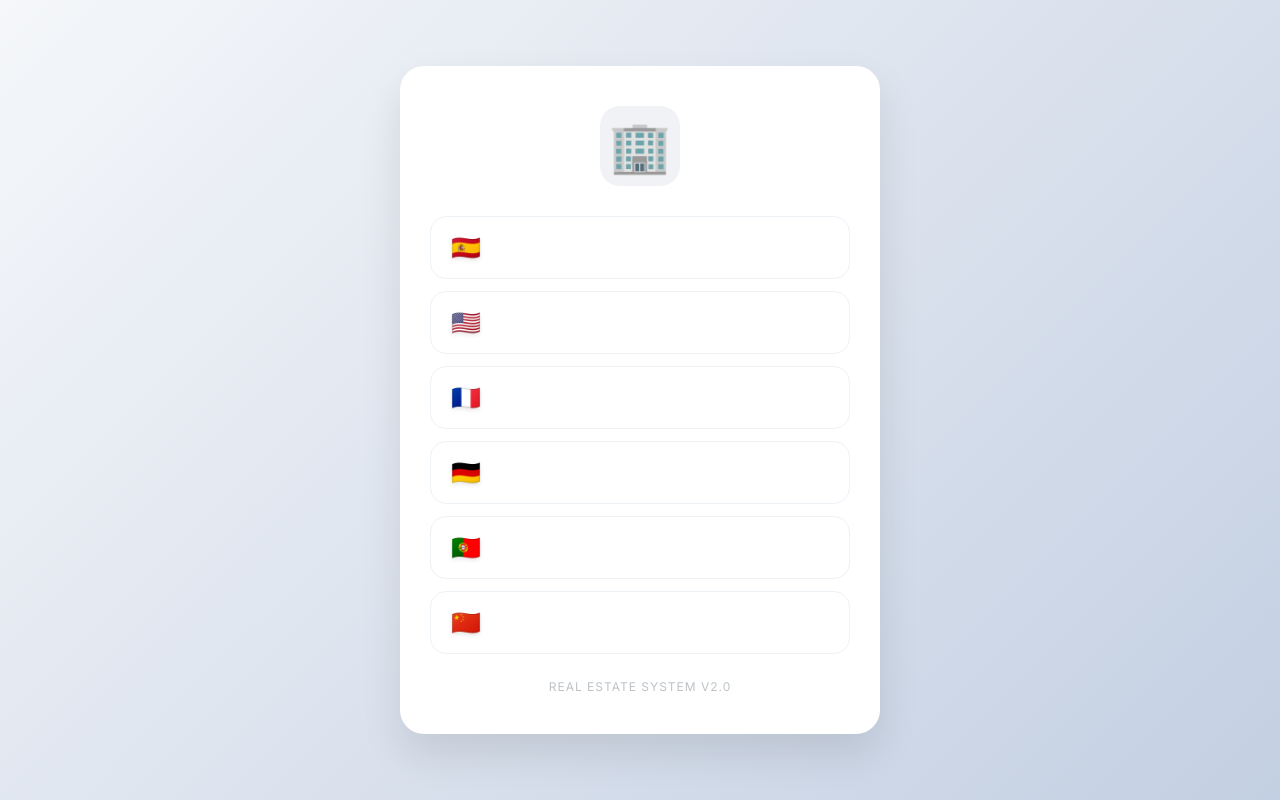
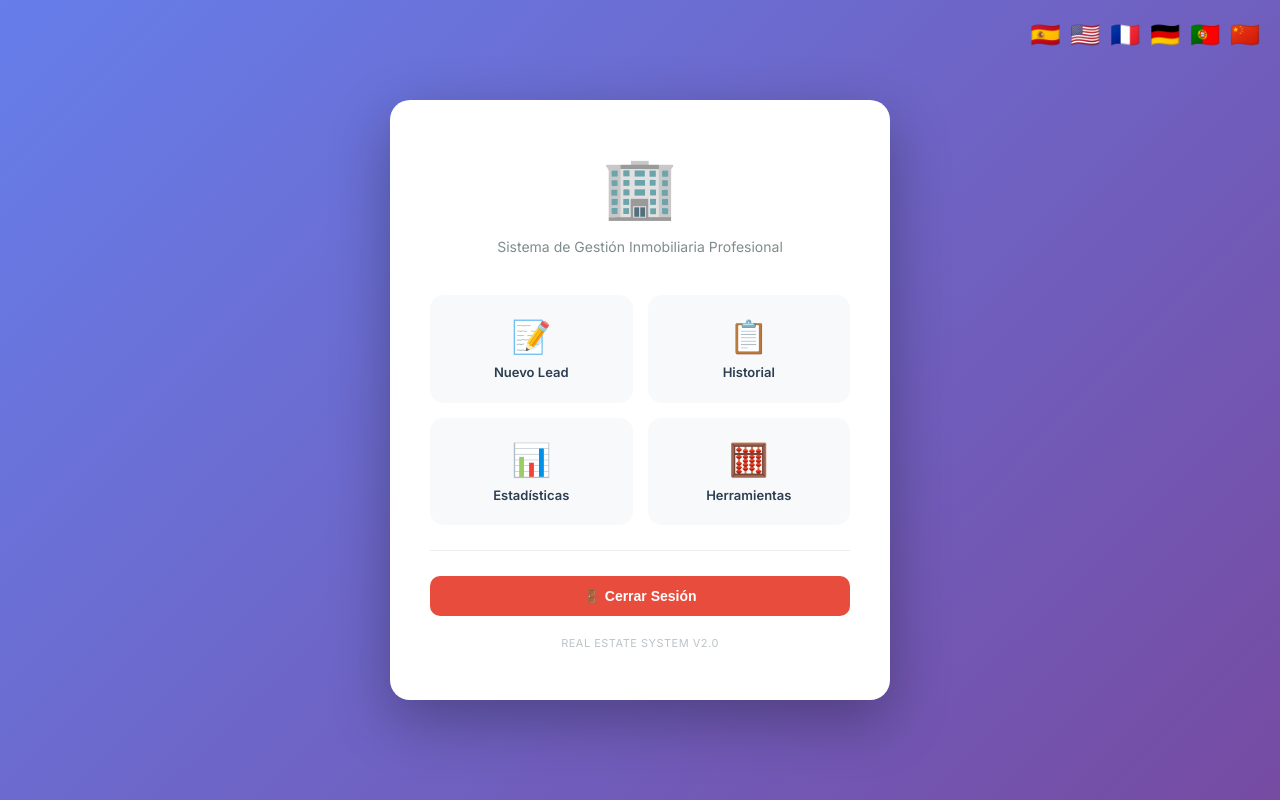
Before and after one commit to DG2028-2029/bot-inmobiliaria-v1, a Flask app: template templates/bienvenida.html in a window 1280 px wide. Run offline with Flask 3, Linux system fonts and the light colour scheme; the template is opened without the code that fills it, so the values that code supplies are empty.

Commit message:
Update bienvenida.html

```diff
--- a/templates/bienvenida.html
+++ b/templates/bienvenida.html
@@ -3,136 +3,238 @@
 <head>
     <meta charset="UTF-8">
     <meta name="viewport" content="width=device-width, initial-scale=1.0">
-    <title>{{ cliente.nombre }} | Select Language</title>
+    <title>{{ cliente.nombre }} | Dashboard</title>
     <link href="https://fonts.googleapis.com/css2?family=Inter:wght@400;600;700&display=swap" rel="stylesheet">
     <style>
         :root {
             --primary: #2c3e50;
             --accent: #3498db;
+            --success: #27ae60;
+            --danger: #e74c3c;
+            --warning: #f39c12;
             --bg: #f8f9fa;
         }
 
-        body {
+        * {
             margin: 0;
             padding: 0;
+            box-sizing: border-box;
+        }
+
+        body {
             font-family: 'Inter', sans-serif;
-            /* Degradado de fondo profesional */
-            background: linear-gradient(135deg, #f5f7fa 0%, #c3cfe2 100%);
+            background: linear-gradient(135deg, #667eea 0%, #764ba2 100%);
+            min-height: 100vh;
             display: flex;
             align-items: center;
             justify-content: center;
-            min-height: 100vh;
+            padding: 20px;
         }
 
-        .card {
+        .selector-idioma {
+            position: absolute;
+            top: 20px;
+            right: 20px;
+            display: flex;
+            gap: 10px;
+        }
+
+        .bandera {
+            font-size: 24px;
+            text-decoration: none;
+            cursor: pointer;
+            transition: 0.2s;
+        }
+
+        .bandera:hover {
+            transform: scale(1.3);
+        }
+
+        .container {
             background: white;
-            width: 90%;
-            max-width: 420px;
-            padding: 40px 30px;
-            border-radius: 24px;
-            box-shadow: 0 20px 40px rgba(0,0,0,0.1);
+            border-radius: 20px;
+            box-shadow: 0 20px 60px rgba(0, 0, 0, 0.3);
+            padding: 50px 40px;
+            max-width: 500px;
+            width: 100%;
+            animation: slideIn 0.5s ease-out;
+        }
+
+        @keyframes slideIn {
+            from {
+                opacity: 0;
+                transform: translateY(30px);
+            }
+            to {
+                opacity: 1;
+                transform: translateY(0);
+            }
+        }
+
+        .header {
             text-align: center;
+            margin-bottom: 40px;
         }
 
         .logo-icon {
-            font-size: 50px;
-            background: #f1f2f6;
-            width: 80px;
-            height: 80px;
-            line-height: 80px;
-            border-radius: 20px;
-            margin: 0 auto 20px;
+            font-size: 60px;
+            margin-bottom: 15px;
         }
 
-        h2 {
+        h1 {
             color: var(--primary);
-            font-size: 24px;
-            margin-bottom: 10px;
+            font-size: 28px;
+            margin-bottom: 8px;
             font-weight: 700;
         }
 
         .subtitle {
             color: #7f8c8d;
-            margin-bottom: 30px;
-            font-size: 15px;
+            font-size: 14px;
         }
 
-        .languages-grid {
+        .menu-grid {
             display: grid;
-            gap: 12px;
+            grid-template-columns: 1fr 1fr;
+            gap: 15px;
+            margin-bottom: 20px;
         }
 
-        .btn-lang {
+        .menu-item {
             display: flex;
+            flex-direction: column;
             align-items: center;
-            padding: 16px 20px;
-            background: #ffffff;
-            border: 1.5px solid #edf2f7;
-            border-radius: 16px;
+            justify-content: center;
+            padding: 20px;
+            background: #f8f9fa;
+            border-radius: 14px;
             text-decoration: none;
             color: var(--primary);
             font-weight: 600;
-            font-size: 16px;
+            font-size: 13px;
             transition: all 0.3s ease;
+            border: 2px solid transparent;
+            cursor: pointer;
         }
 
-        .btn-lang:hover {
+        .menu-item:hover {
+            background: #e8f4f8;
             border-color: var(--accent);
-            background: #f0f7ff;
-            transform: translateY(-2px);
-            box-shadow: 0 4px 12px rgba(52, 152, 219, 0.15);
+            transform: translateY(-4px);
+            box-shadow: 0 8px 20px rgba(52, 152, 219, 0.2);
         }
 
-        .flag-icon {
-            font-size: 24px;
-            margin-right: 15px;
-            filter: drop-shadow(0 2px 2px rgba(0,0,0,0.1));
+        .menu-icon {
+            font-size: 32px;
+            margin-bottom: 8px;
+        }
+
+        .menu-text {
+            text-align: center;
+            line-height: 1.3;
+        }
+
+        .divider {
+            height: 1px;
+            background: #eee;
+            margin: 25px 0;
+        }
+
+        .logout-btn {
+            width: 100%;
+            padding: 12px;
+            background: var(--danger);
+            color: white;
+            border: none;
+            border-radius: 10px;
+            font-weight: 600;
+            cursor: pointer;
+            font-size: 14px;
+            transition: 0.3s;
+        }
+
+        .logout-btn:hover {
+            background: #c0392b;
         }
 
         .footer-text {
-            margin-top: 25px;
-            font-size: 12px;
+            text-align: center;
+            margin-top: 20px;
+            font-size: 11px;
             color: #bdc3c7;
             text-transform: uppercase;
-            letter-spacing: 1px;
+            letter-spacing: 0.5px;
+        }
+
+        @media (max-width: 480px) {
+            .container {
+                padding: 30px 20px;
+            }
+
+            h1 {
+                font-size: 22px;
+            }
+
+            .menu-grid {
+                grid-template-columns: 1fr;
+            }
         }
     </style>
 </head>
 <body>
 
-    <div class="card">
+<div class="selector-idioma">
+    <a href="{{ url_for('cambiar_idioma', lang='es', proximo='seleccion_idioma', cliente_id=cliente.usuario) }}" class="bandera">🇪🇸</a>
+    <a href="{{ url_for('cambiar_idioma', lang='en', proximo='seleccion_idioma', cliente_id=cliente.usuario) }}" class="bandera">🇺🇸</a>
+    <a href="{{ url_for('cambiar_idioma', lang='fr', proximo='seleccion_idioma', cliente_id=cliente.usuario) }}" class="bandera">🇫🇷</a>
+    <a href="{{ url_for('cambiar_idioma', lang='de', proximo='seleccion_idioma', cliente_id=cliente.usuario) }}" class="bandera">🇩🇪</a>
+    <a href="{{ url_for('cambiar_idioma', lang='pt', proximo='seleccion_idioma', cliente_id=cliente.usuario) }}" class="bandera">🇵🇹</a>
+    <a href="{{ url_for('cambiar_idioma', lang='zh', proximo='seleccion_idioma', cliente_id=cliente.usuario) }}" class="bandera">🇨🇳</a>
+</div>
+
+<div class="container">
+    <div class="header">
         <div class="logo-icon">🏢</div>
-        <h2>{{ cliente.nombre }}</h2>
-        <p class="subtitle">{{ textos.selecciona_idioma }}</p>
+        <h1>{{ cliente.nombre }}</h1>
+        <p class="subtitle">Sistema de Gestión Inmobiliaria Profesional</p>
+    </div>
 
-        <div class="languages-grid">
-            <a href="{{ url_for('cambiar_idioma', lang='es', proximo='formulario', cliente_id=cliente.usuario) }}" class="btn-lang">
-                <span class="flag-icon">🇪🇸</span> {{ textos.btn_es }}
-            </a>
+    <div class="menu-grid">
+        <a href="{{ url_for('formulario', cliente_id=cliente.usuario) }}" class="menu-item">
+            <div class="menu-icon">📝</div>
+            <div class="menu-text">Nuevo Lead</div>
+        </a>
 
-            <a href="{{ url_for('cambiar_idioma', lang='en', proximo='formulario', cliente_id=cliente.usuario) }}" class="btn-lang">
-                <span class="flag-icon">🇺🇸</span> {{ textos.btn_en }}
-            </a>
+        <a href="{{ url_for('historial', cliente_id=cliente.usuario) }}" class="menu-item">
+            <div class="menu-icon">📋</div>
+            <div class="menu-text">Historial</div>
+        </a>
 
-            <a href="{{ url_for('cambiar_idioma', lang='fr', proximo='formulario', cliente_id=cliente.usuario) }}" class="btn-lang">
-                <span class="flag-icon">🇫🇷</span> {{ textos.btn_fr }}
-            </a>
+        <a href="{{ url_for('stats', cliente_id=cliente.usuario) }}" class="menu-item">
+            <div class="menu-icon">📊</div>
+            <div class="menu-text">Estadísticas</div>
+        </a>
 
-            <a href="{{ url_for('cambiar_idioma', lang='de', proximo='formulario', cliente_id=cliente.usuario) }}" class="btn-lang">
-                <span class="flag-icon">🇩🇪</span> {{ textos.btn_de }}
-            </a>
+        <a href="{{ url_for('herramientas', cliente_id=cliente.usuario) }}" class="menu-item">
+            <div class="menu-icon">🧮</div>
+            <div class="menu-text">Herramientas</div>
+        </a>
+    </div>
 
-            <a href="{{ url_for('cambiar_idioma', lang='pt', proximo='formulario', cliente_id=cliente.usuario) }}" class="btn-lang">
-                <span class="flag-icon">🇵🇹</span> {{ textos.btn_pt }}
-            </a>
+    <div class="divider"></div>
 
-            <a href="{{ url_for('cambiar_idioma', lang='zh', proximo='formulario', cliente_id=cliente.usuario) }}" class="btn-lang">
-                <span class="flag-icon">🇨🇳</span> {{ textos.btn_zh }}
-            </a>
-        </div>
+    <button class="logout-btn" onclick="logout()">🚪 Cerrar Sesión</button>
 
-        <div class="footer-text">Real Estate System v2.0</div>
-    </div>
+    <div class="footer-text">Real Estate System v2.0</div>
+</div>
+
+<script>
+function logout() {
+    if (confirm('¿Estás seguro de que quieres cerrar sesión?')) {
+        window.location.href = "{{ url_for('login', cliente_id=cliente.usuario) }}";
+    }
+}
+</script>
 
 </body>
 </html>
```
